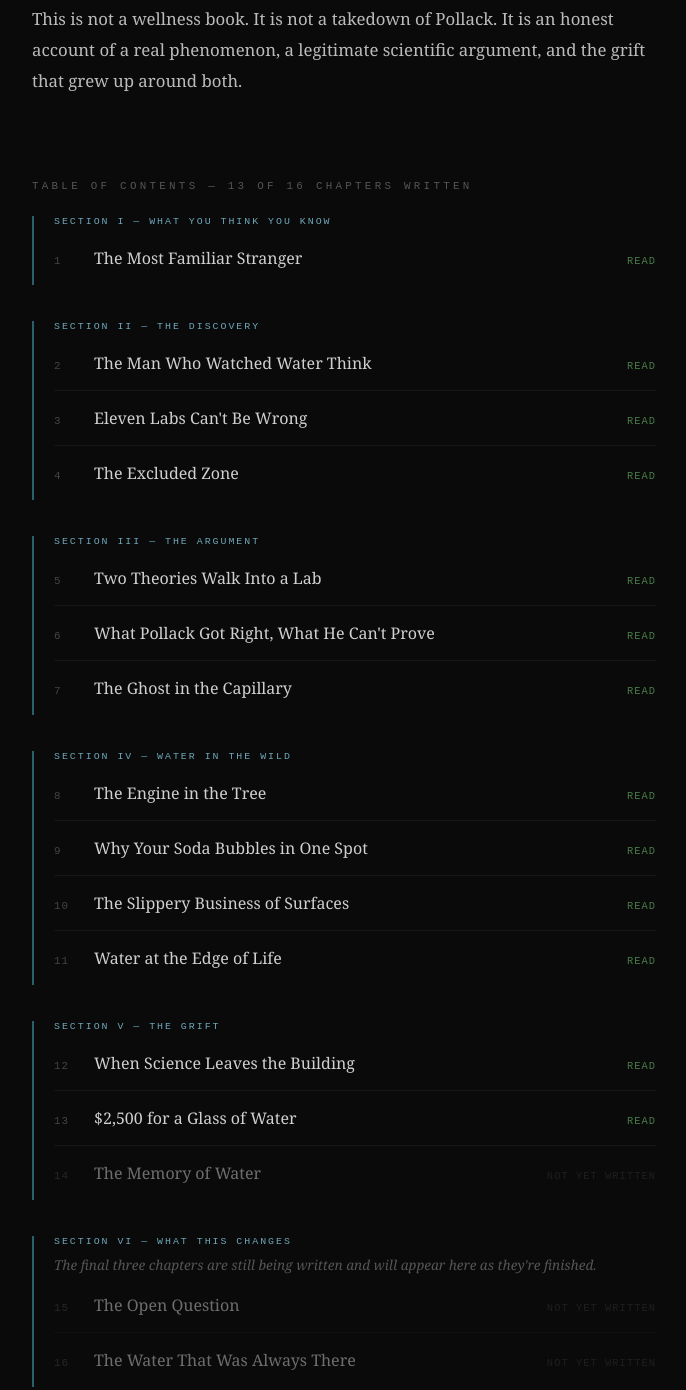
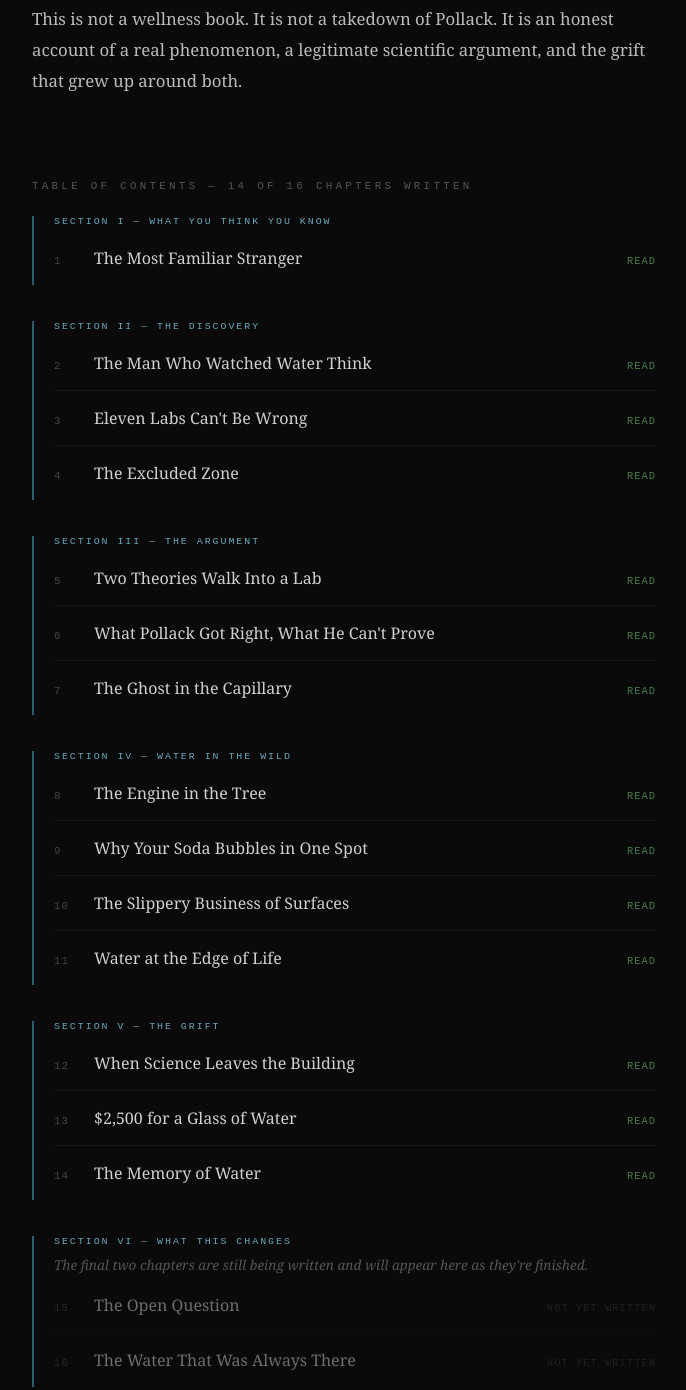
Before and after one commit to sandybpatterson/beyond-ice-and-steam, a plain HTML site: page index.html in a window 1280 px wide. Shown: the part 619-2009 px from the top of the page, without its empty margins (296-982 px from the left). Drawn offline with Linux system fonts and the light colour scheme.

Commit message:
Add Chapter 14 — The Memory of Water
Covers Benveniste's 1988 Nature paper, the Maddox/Randi/Stewart
investigation, Montagnier's later revival, homeopathy's market size,
and the distinction between water memory claims and the exclusion
zone. Wires the chapter into index.html and chapter.html.

```diff
--- a/index.html
+++ b/index.html
@@ -230,7 +230,7 @@
   </div>
 
   <div class="toc-wrap">
-    <p class="toc-label">Table of Contents &mdash; 13 of 16 chapters written</p>
+    <p class="toc-label">Table of Contents &mdash; 14 of 16 chapters written</p>
 
     <div class="section-block">
       <p class="section-label">Section I — What You Think You Know</p>
@@ -263,12 +263,12 @@
       <p class="section-label">Section V — The Grift</p>
       <div class="chapter-row"><a href="chapter.html?c=12"><span class="chapter-num">12</span><span class="chapter-title">When Science Leaves the Building</span><span class="chapter-status ready">Read</span></a></div>
       <div class="chapter-row"><a href="chapter.html?c=13"><span class="chapter-num">13</span><span class="chapter-title">$2,500 for a Glass of Water</span><span class="chapter-status ready">Read</span></a></div>
-      <div class="chapter-row unready"><span class="chapter-num">14</span><span class="chapter-title">The Memory of Water</span><span class="chapter-status">Not Yet Written</span></div>
+      <div class="chapter-row"><a href="chapter.html?c=14"><span class="chapter-num">14</span><span class="chapter-title">The Memory of Water</span><span class="chapter-status ready">Read</span></a></div>
     </div>
 
     <div class="section-block">
       <p class="section-label">Section VI — What This Changes</p>
-      <p class="section-note">The final three chapters are still being written and will appear here as they're finished.</p>
+      <p class="section-note">The final two chapters are still being written and will appear here as they're finished.</p>
       <div class="chapter-row unready"><span class="chapter-num">15</span><span class="chapter-title">The Open Question</span><span class="chapter-status">Not Yet Written</span></div>
       <div class="chapter-row unready"><span class="chapter-num">16</span><span class="chapter-title">The Water That Was Always There</span><span class="chapter-status">Not Yet Written</span></div>
     </div>
```
Also changed, not shown: chapter.html (+1 -0 lines), 1 other file.
